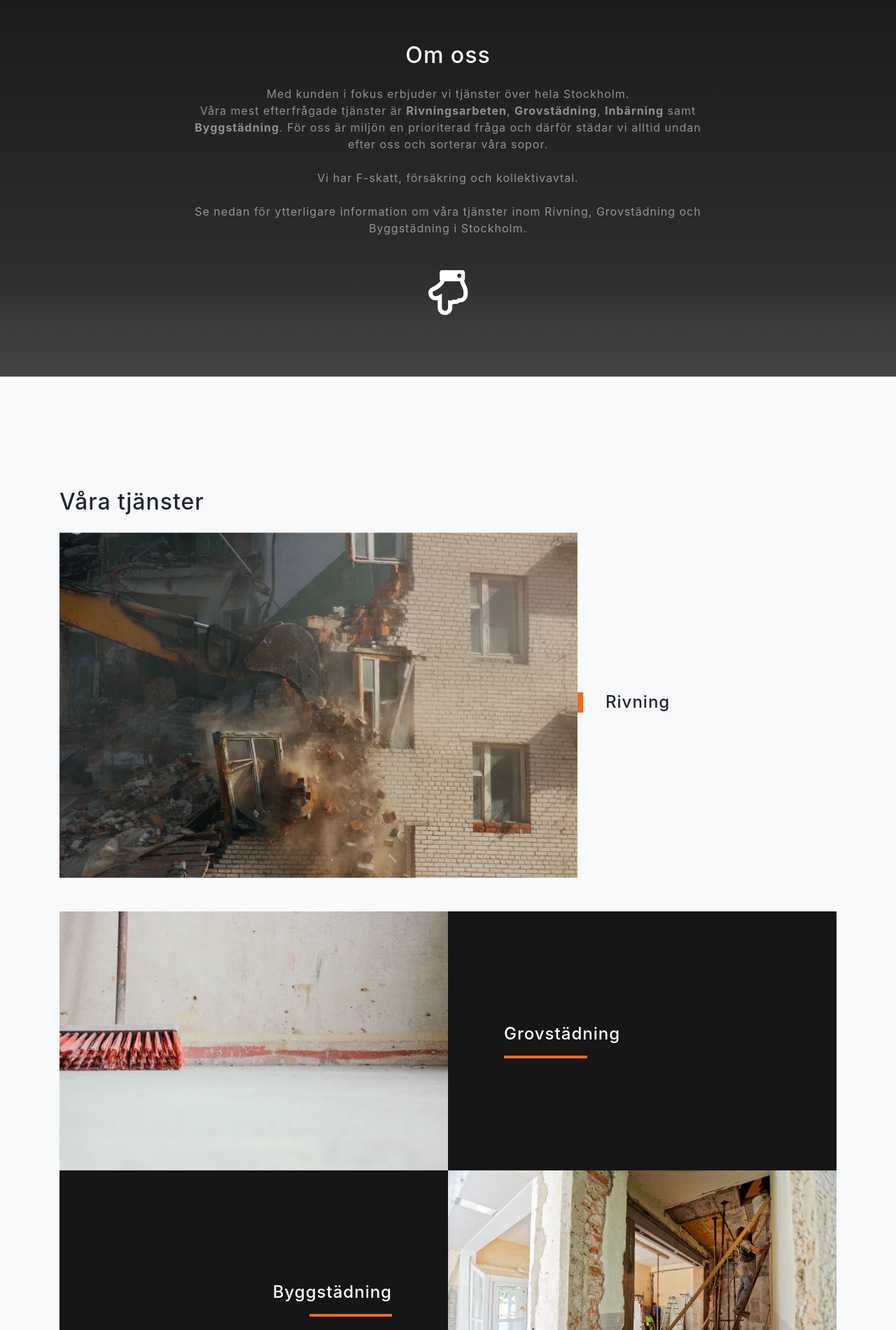
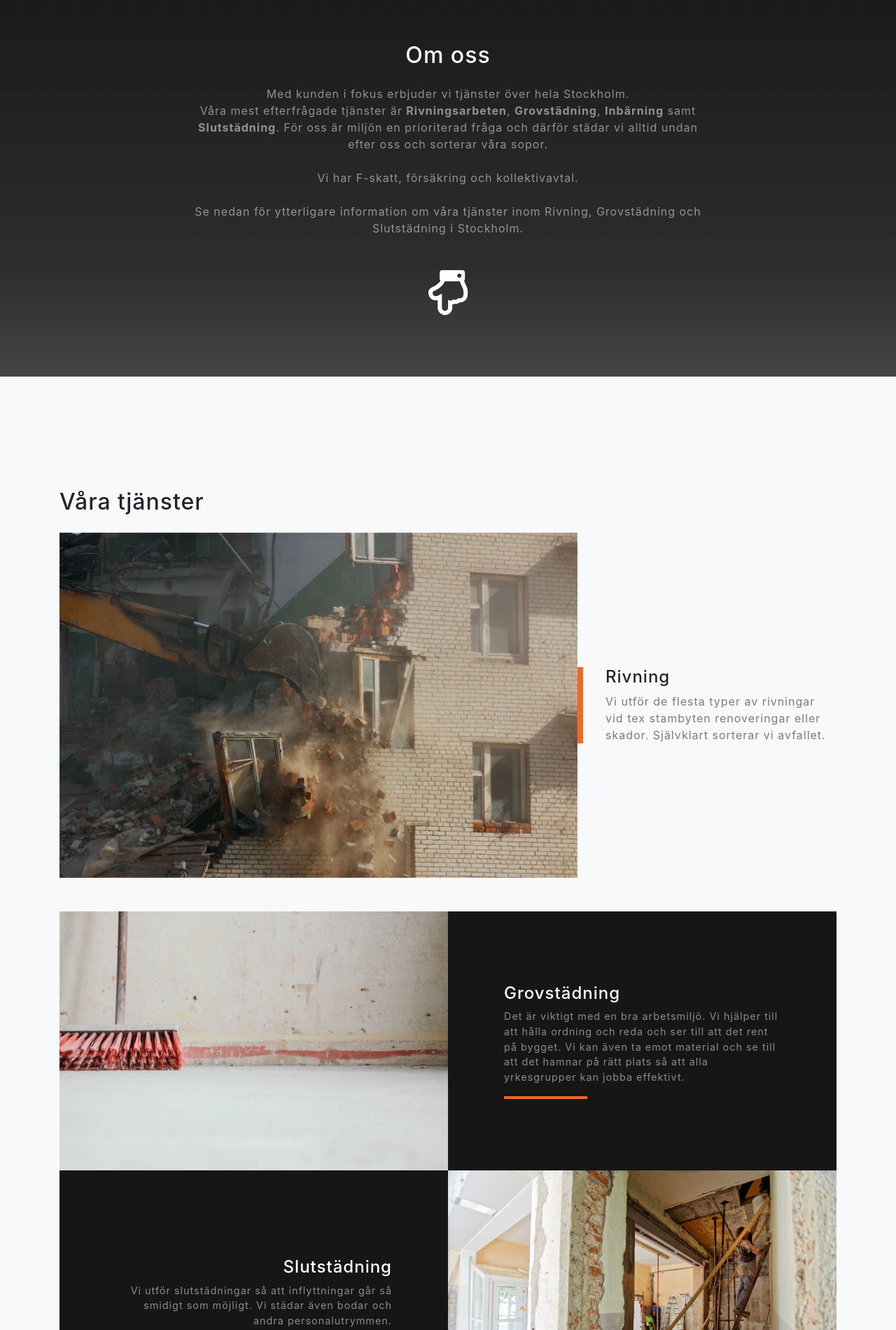
Before and after one commit to solnalag/favorista, a website with bundled scripts: page index.html in a window 1280 px wide. Shown: the part 900-2800 px from the top of the page at 70% size. Built offline with nearby package versions, Linux system fonts and the light colour scheme.

Commit message:
Updates editorial.

```diff
--- a/index.html
+++ b/index.html
@@ -5,13 +5,13 @@
   <meta charset="utf-8">
   <meta name="viewport" content="width=device-width, initial-scale=1, shrink-to-fit=no">
   <meta name="title" content="Rivning, Grovstädning och Byggstädning i Stockholm | Favorista AB">
-  <meta name="description" content="Favorista AB är ett litet företag verksamma i Stockholm som främst arbetar med rivningar, grovstädning och byggstädning.">
+  <meta name="description" content="Favorista AB är ett litet företag verksamma i Stockholm som främst arbetar med rivningar, grovstädning och slutstädning.">
   <meta name="MobileOptimized" content="width">
   <meta name="HandheldFriendly" content="true">
   <meta name="format-detection" content="telephone=no">
   <link rel="shortcut icon" href="favicon.ico" type="image/vnd.microsoft.icon">
 
-  <title>Rivning, Grovstädning och Byggstädning i Stockholm | Favorista AB</title>
+  <title>Rivning, Grovstädning och Slutstädning i Stockholm | Favorista AB</title>
 
   <!-- Bootstrap core CSS -->
   <link href="vendor/bootstrap/css/bootstrap.min.css" rel="stylesheet">
@@ -57,7 +57,7 @@
     <div class="container d-flex h-100 align-items-center">
       <div class="mx-auto text-center">
         <h1 class="mx-auto my-0 text-uppercase">Favorista</h1>
-        <h2 class="text-white-50 mx-auto mt-2 mb-5">Favorista AB är ett litet företag verksamma i Stockholm som främst arbetar med rivningar, grovstädning och byggstädning.</h2>
+        <h2 class="text-white-50 mx-auto mt-2 mb-5">Favorista AB är ett litet företag verksamma i Stockholm som främst arbetar med rivningar, grovstädning och slutstädning. Vi är också behjälpliga med andra tjänster inom bygg. Kontakta oss för mer information.</h2>
         <a href="#about" class="btn btn-primary js-scroll-trigger">Läs mer om hur vi kan hjälpa dig</a>
       </div>
     </div>
@@ -69,11 +69,11 @@
       <div class="row">
         <div class="col-lg-8 mx-auto">
           <h2 class="text-white mb-4">Om oss</h2>
-          <p class="text-white-50">Med kunden i fokus erbjuder vi tjänster över hela Stockholm.<br>Våra mest efterfrågade tjänster är <strong>Rivningsarbeten</strong>, <strong>Grovstädning</strong>, <strong>Inbärning</strong> samt <strong>Byggstädning</strong>. För oss är miljön en prioriterad fråga och därför städar vi alltid undan efter oss och sorterar våra sopor.
+          <p class="text-white-50">Med kunden i fokus erbjuder vi tjänster över hela Stockholm.<br>Våra mest efterfrågade tjänster är <strong>Rivningsarbeten</strong>, <strong>Grovstädning</strong>, <strong>Inbärning</strong> samt <strong>Slutstädning</strong>. För oss är miljön en prioriterad fråga och därför städar vi alltid undan efter oss och sorterar våra sopor.
             <br><br>
             Vi har F-skatt, försäkring och kollektivavtal.
             <br><br>
-            Se nedan för ytterligare information om våra tjänster inom Rivning, Grovstädning och Byggstädning i Stockholm.
+            Se nedan för ytterligare information om våra tjänster inom Rivning, Grovstädning och Slutstädning i Stockholm.
             <br><br><br>
             <a href="#projects" class="js-scroll-trigger"><i class="far fa-hand-point-down faa-pulse animated fa-4x mb-2 text-white"></i></a>
           </p>
@@ -95,7 +95,7 @@
         <div class="col-xl-4 col-lg-5">
           <div class="featured-text text-center text-lg-left">
             <h4>Rivning</h4>
-            <!--<p class="text-black-50 mb-0">Grayscale is open source and MIT licensed. This means you can use it for any project - even commercial projects! Download it, customize it, and publish your website!</p>-->
+            <p class="text-black-50 mb-0">Vi utför de flesta typer av rivningar vid tex stambyten renoveringar eller skador. Självklart sorterar vi avfallet.</p>
           </div>
         </div>
       </div>
@@ -110,7 +110,7 @@
             <div class="d-flex h-100">
               <div class="project-text w-100 my-auto text-center text-lg-left">
                 <h4 class="text-white">Grovstädning</h4>
-                <!--<p class="mb-0 text-white-50">An example of where you can put an image of a project, or anything else, along with a description.</p>-->
+                <p class="mb-0 text-white-50">Det är viktigt med en bra arbetsmiljö. Vi hjälper till att hålla ordning och reda och ser till att det rent på bygget. Vi kan även ta emot material och se till att det hamnar på rätt plats så att alla yrkesgrupper kan jobba effektivt.</p>
                 <hr class="d-none d-lg-block mb-0 ml-0">
               </div>
             </div>
@@ -127,8 +127,8 @@
           <div class="bg-black text-center h-100 project">
             <div class="d-flex h-100">
               <div class="project-text w-100 my-auto text-center text-lg-right">
-                <h4 class="text-white">Byggstädning</h4>
-                <!--<p class="mb-0 text-white-50">Another example of a project with its respective description. These sections work well responsively as well, try this theme on a small screen!</p>-->
+                <h4 class="text-white">Slutstädning</h4>
+                <p class="mb-0 text-white-50">Vi utför slutstädningar så att inflyttningar går så smidigt som möjligt. Vi städar även bodar och andra personalutrymmen.</p>
                 <hr class="d-none d-lg-block mb-0 mr-0">
               </div>
             </div>
```
